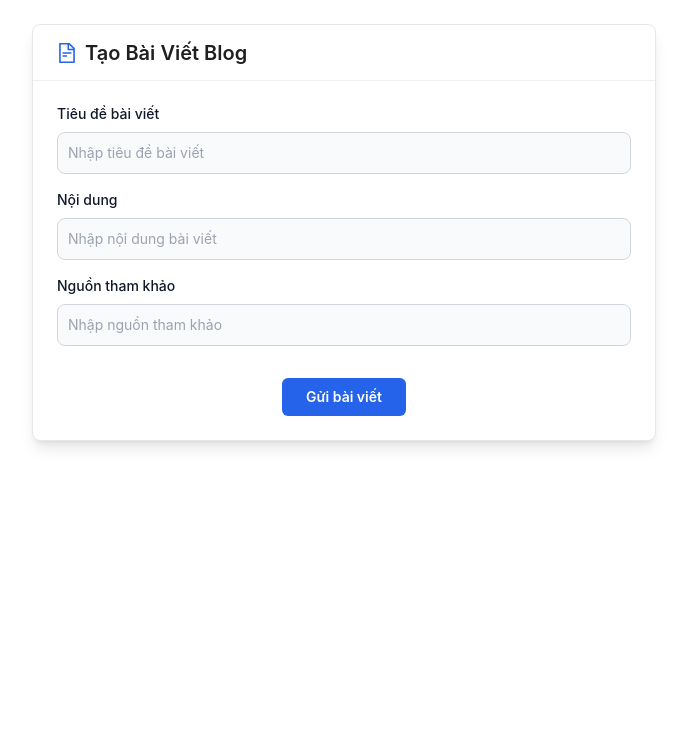
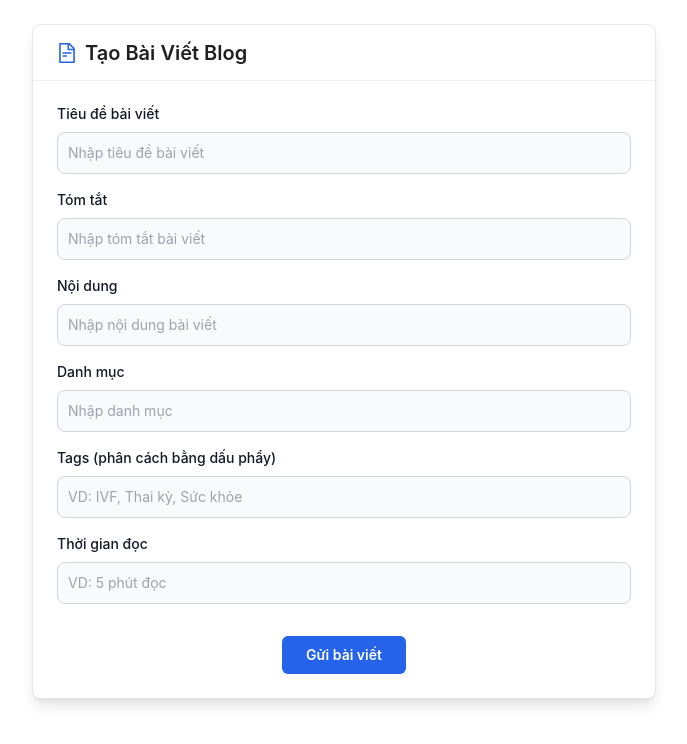
Before and after one commit to hungphunguyen/Infertility-Treatment-Management-and-Monitoring-System, a React (Vite) app: page /create-blog in a window 1280 px wide. Shown: the top 744 px of the page, without its empty margins (296-983 px from the left). Built offline with nearby package versions, Linux system fonts and the light colour scheme.

Commit message:
đã tạo được blog

```diff
--- a/src/components/blog/CreateBlog.jsx
+++ b/src/components/blog/CreateBlog.jsx
@@ -45,8 +45,11 @@ const CreateBlogPage = () => {
   } = useFormik({
     initialValues: {
       title: "",
+      summary: "",
       content: "",
-      sourceReference: "",
+      category: "",
+      tags: "",
+      readTime: "",
     },
     onSubmit: async (values) => {
       try {
@@ -58,7 +61,10 @@ const CreateBlogPage = () => {
 
         const data = {
           ...values,
-          userId: currentUser.id
+          userId: currentUser.id,
+          author: currentUser.fullName || currentUser.username,
+          tags: values.tags ? values.tags.split(',').map(tag => tag.trim()) : [],
+          status: 'pending'
         };
 
         const response = await blogService.createBlog(data, token.token);
@@ -77,8 +83,10 @@ const CreateBlogPage = () => {
     },
     validationSchema: yup.object({
       title: yup.string().required("Vui lòng nhập tiêu đề!"),
+      summary: yup.string().required("Vui lòng nhập tóm tắt!"),
       content: yup.string().required("Vui lòng nhập nội dung!"),
-      sourceReference: yup.string().required("Vui lòng nhập nguồn tham khảo!"),
+      category: yup.string().required("Vui lòng nhập danh mục!"),
+      readTime: yup.string().required("Vui lòng nhập thời gian đọc!"),
     }),
   });
 
@@ -109,6 +117,18 @@ const CreateBlogPage = () => {
           />
 
           <InputCustom
+            labelContent="Tóm tắt"
+            name="summary"
+            typeInput="textarea"
+            placeholder="Nhập tóm tắt bài viết"
+            value={values.summary}
+            onChange={handleChange}
+            onBlur={handleBlur}
+            error={errors.summary}
+            touched={touched.summary}
+          />
+
+          <InputCustom
             labelContent="Nội dung"
             name="content"
             typeInput="textarea"
@@ -121,14 +141,34 @@ const CreateBlogPage = () => {
           />
 
           <InputCustom
-            labelContent="Nguồn tham khảo"
-            name="sourceReference"
-            placeholder="Nhập nguồn tham khảo"
-            value={values.sourceReference}
+            labelContent="Danh mục"
+            name="category"
+            placeholder="Nhập danh mục"
+            value={values.category}
             onChange={handleChange}
             onBlur={handleBlur}
-            error={errors.sourceReference}
-            touched={touched.sourceReference}
+            error={errors.category}
+            touched={touched.category}
+          />
+
+          <InputCustom
+            labelContent="Tags (phân cách bằng dấu phẩy)"
+            name="tags"
+            placeholder="VD: IVF, Thai kỳ, Sức khỏe"
+            value={values.tags}
+            onChange={handleChange}
+            onBlur={handleBlur}
+          />
+
+          <InputCustom
+            labelContent="Thời gian đọc"
+            name="readTime"
+            placeholder="VD: 5 phút đọc"
+            value={values.readTime}
+            onChange={handleChange}
+            onBlur={handleBlur}
+            error={errors.readTime}
+            touched={touched.readTime}
           />
 
           <div className="flex justify-center pt-4">
--- a/src/service/config.js
+++ b/src/service/config.js
@@ -2,7 +2,7 @@ import axios from "axios";
 
 //setup axios custom xử lí gọi API cho dự án
 const http = axios.create({
-  baseURL: "http://35.78.68.64/infertility-system-api/", // domain
+  baseURL: "http://54.199.236.209/infertility-system-api/", // domain
   timeout: 30000,
   headers: {},
 });
```
